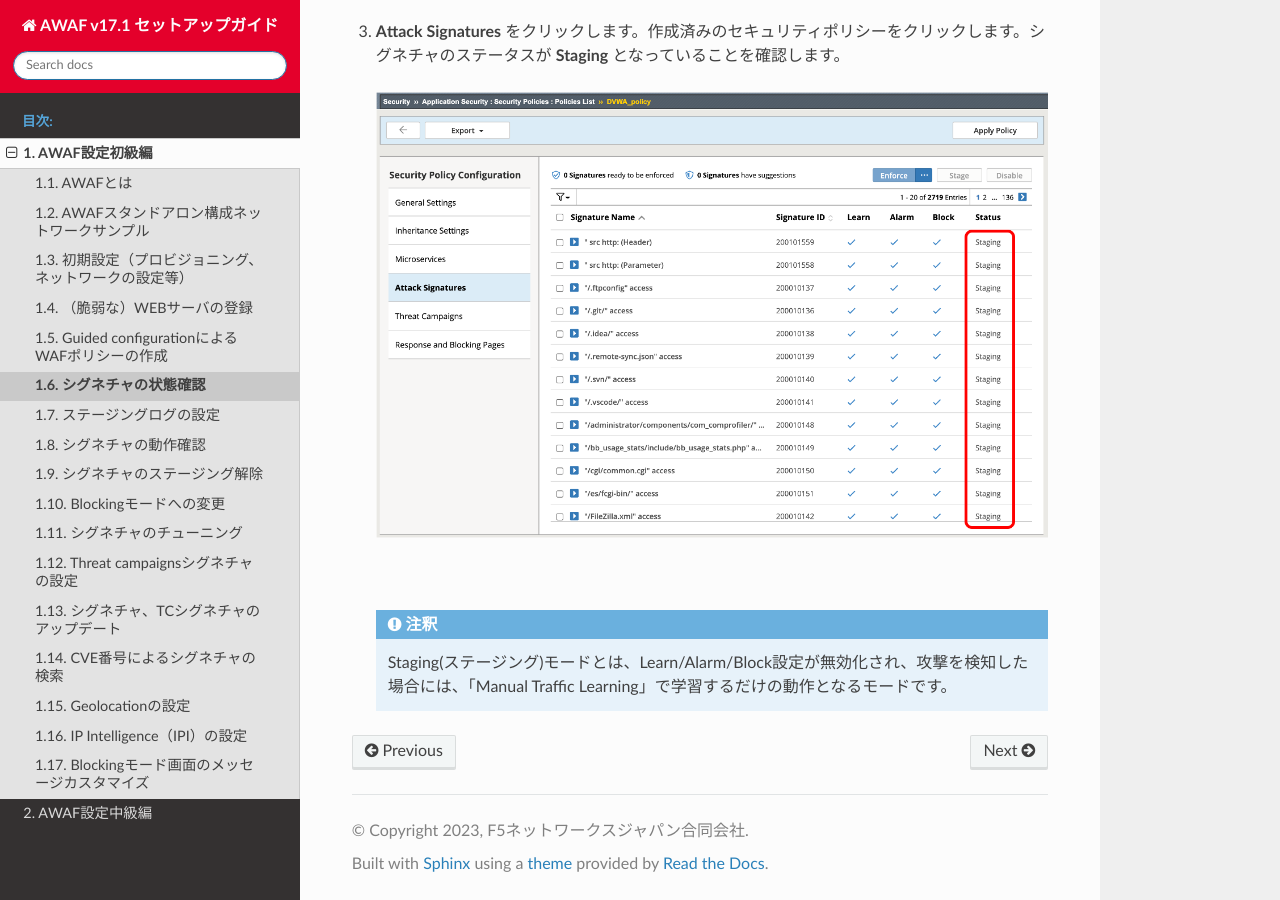
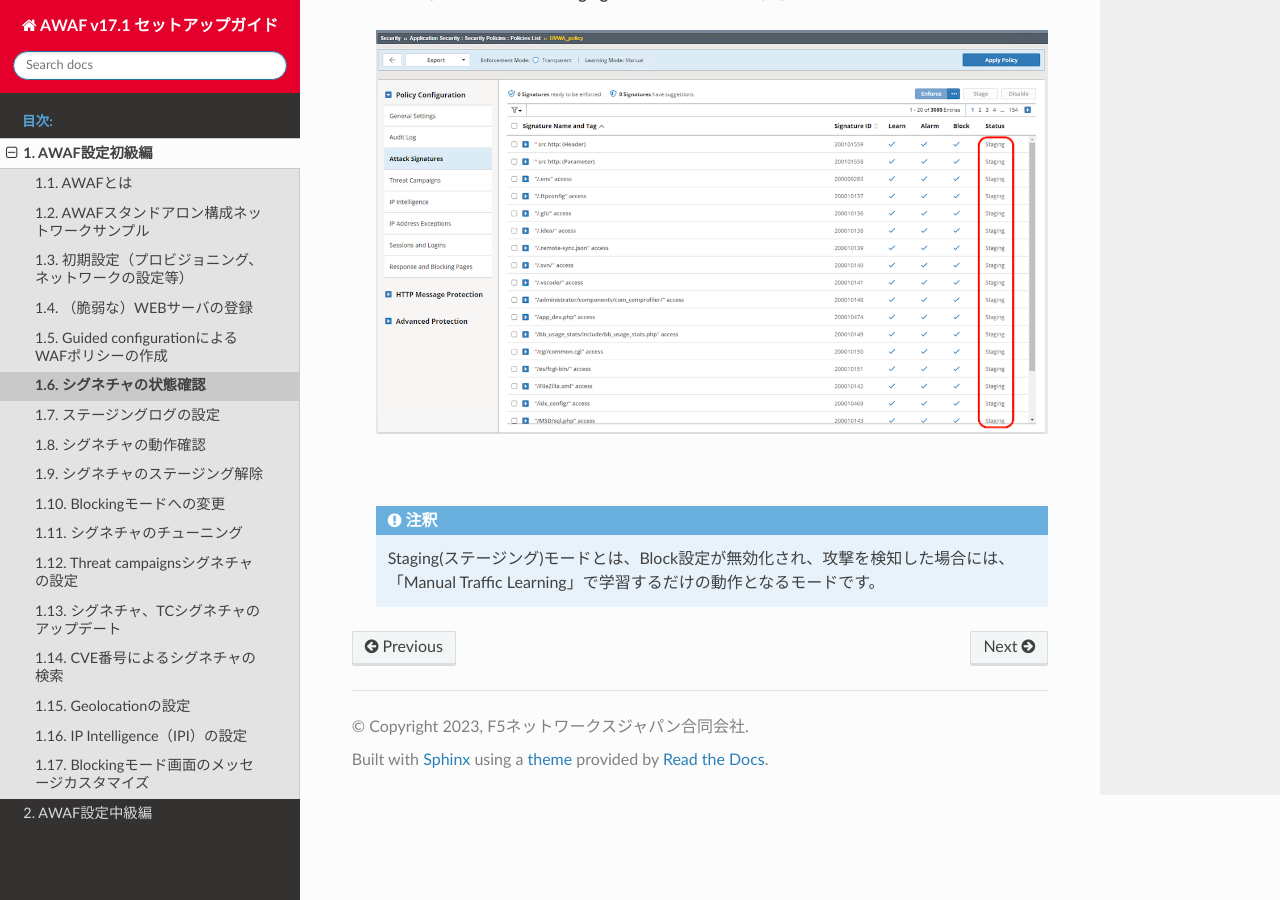
Before and after one commit to BeF5/f5j-easy-setup-waf-17, a Sphinx documentation site: the page built from docs/content1/module06/module06.rst, in a window 1280 px wide and 900 px high, scrolled down 1113 px. Built offline with Sphinx 7.4.7 and the Read the Docs theme 2.0.0, drawn with Linux system fonts in a browser that asks for light colours.

Commit message:
v17.1用更新

```diff
--- a/docs/content1/module06/module06.rst
+++ b/docs/content1/module06/module06.rst
@@ -14,4 +14,4 @@
    .. image:: images/mod6-3.png
    |
    .. note::
-      Staging(ステージング)モードとは、Learn/Alarm/Block設定が無効化され、攻撃を検知した場合には、「Manual Traffic Learning」で学習するだけの動作となるモードです。
+      Staging(ステージング)モードとは、Block設定が無効化され、攻撃を検知した場合には、「Manual Traffic Learning」で学習するだけの動作となるモードです。
```
Also changed, not shown: docs/content1/module06/images/mod6-1.png, docs/content1/module06/images/mod6-3.png.
